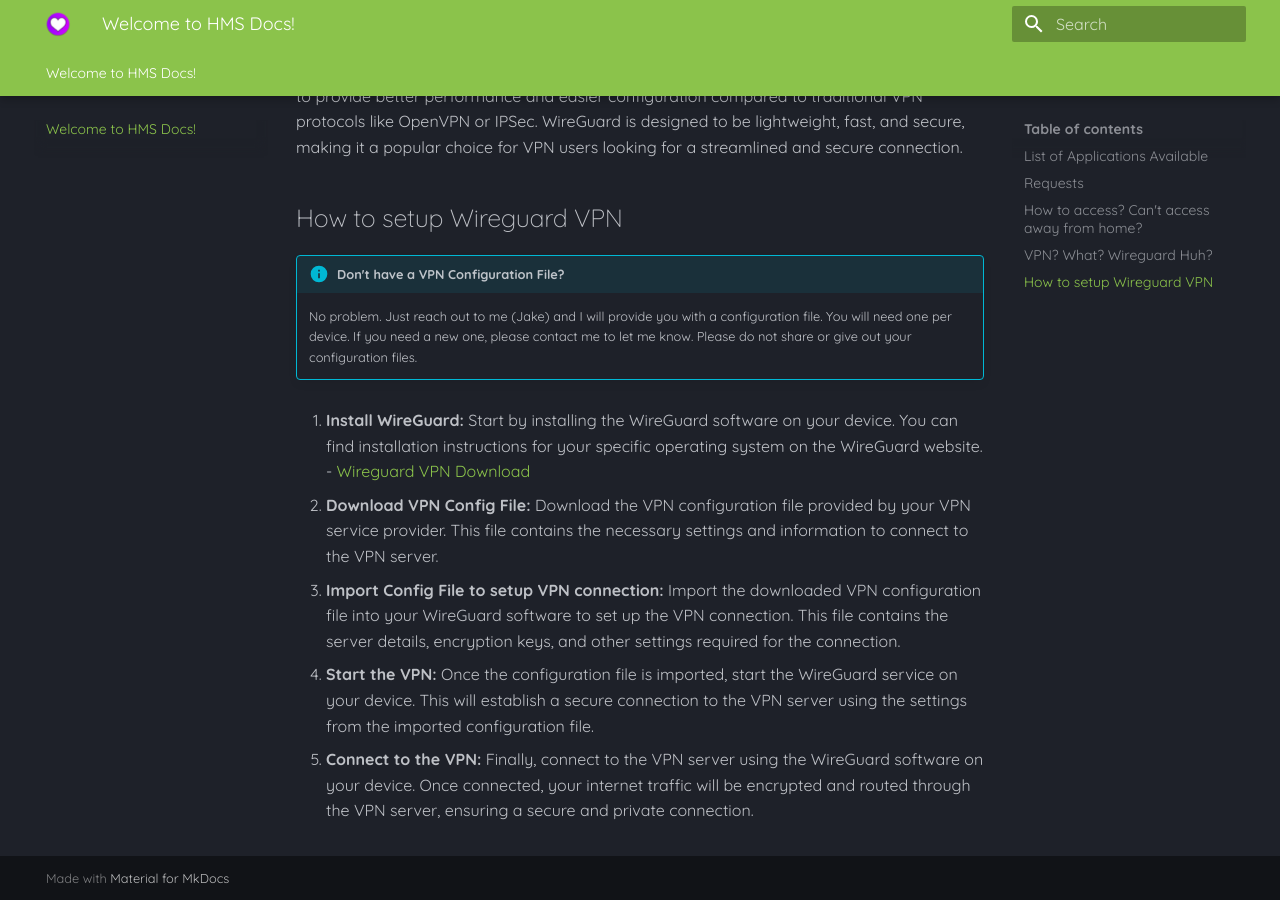
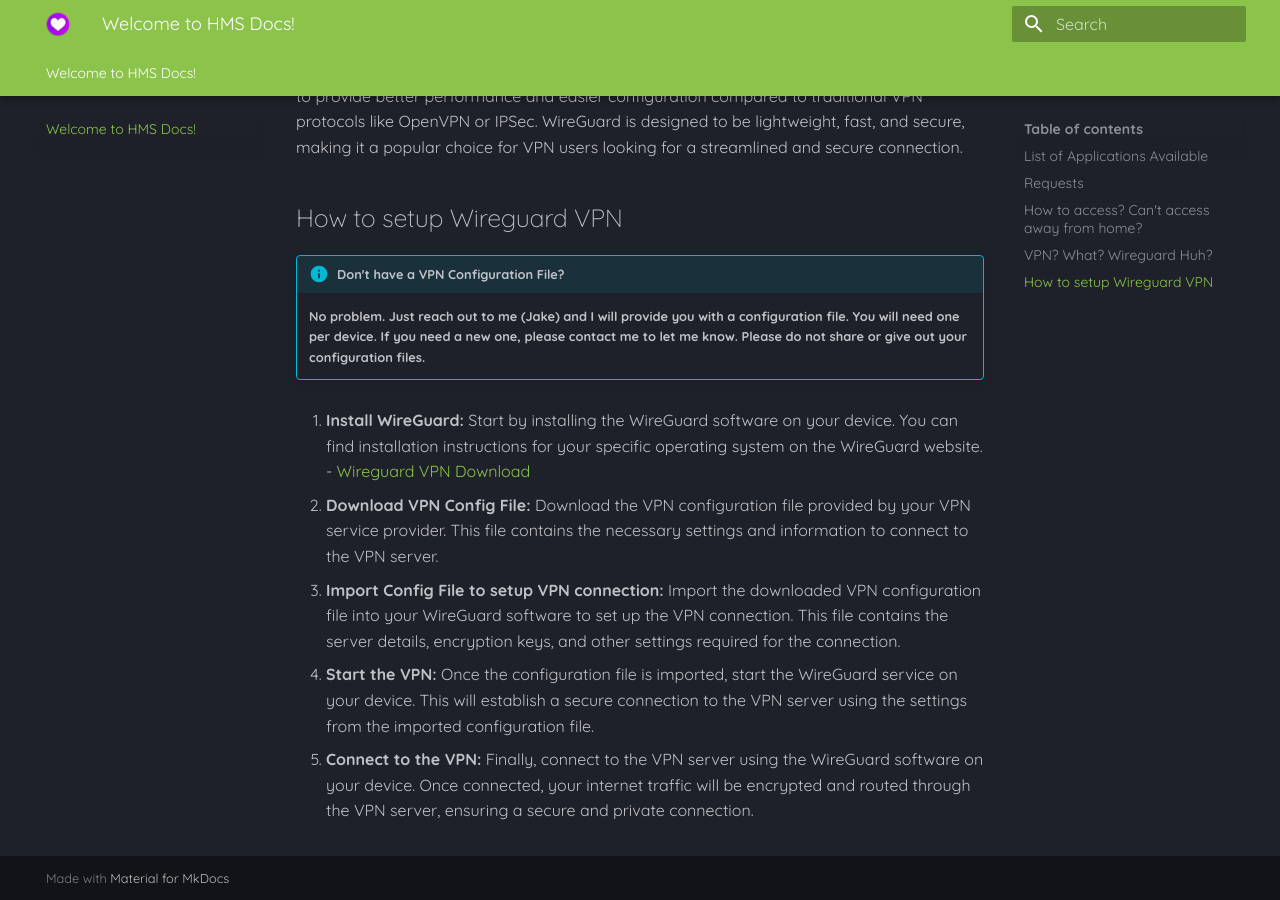
Before and after one commit to Jaxxel89/hms-docs, an MkDocs documentation site: the page built from docs/index.md, in a window 1280 px wide and 900 px high, scrolled down 1415 px. Built offline with MkDocs 1.6.1 and Material for MkDocs 9.7.7, drawn with Linux system fonts in a browser that asks for light colours.

Commit message:
Fix Formatting

```diff
--- a/docs/index.md
+++ b/docs/index.md
@@ -34,7 +34,7 @@ WireGuard is a modern and efficient VPN protocol known for its simplicity and sp
 
 !!! info "Don't have a VPN Configuration File?"
 
-    No problem. Just reach out to me (Jake) and I will provide you with a configuration file. You will need one per device. If you need a new one, please contact me to let me know. Please do not share or give out your configuration files.
+    **No problem. Just reach out to me (Jake) and I will provide you with a configuration file. You will need one per device. If you need a new one, please contact me to let me know. Please do not share or give out your configuration files.**
 
 1. **Install WireGuard:** Start by installing the WireGuard software on your device. You can find installation instructions for your specific operating system on the WireGuard website. - [Wireguard VPN Download](https://wireguard.com/install/)
 
```
